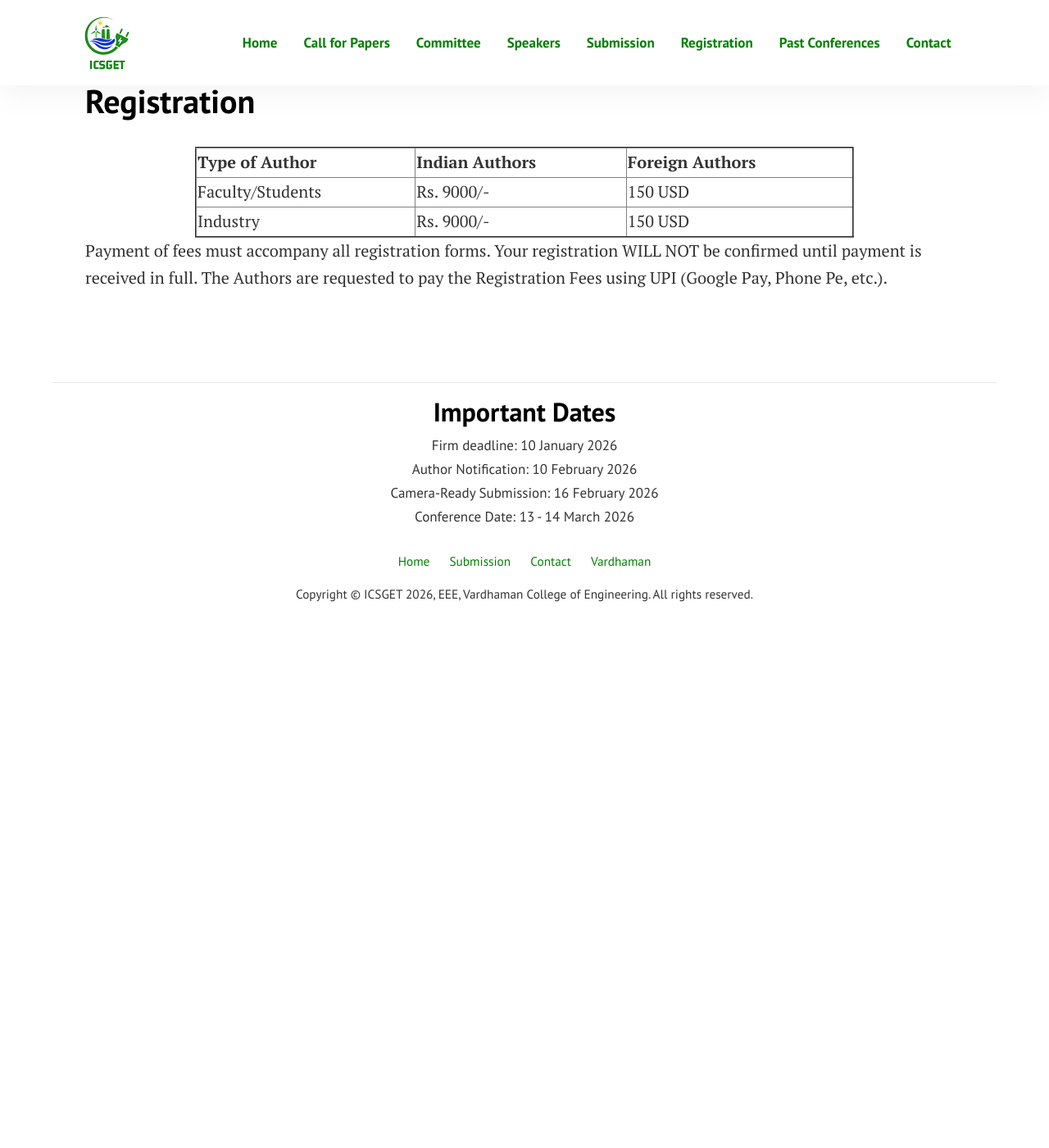
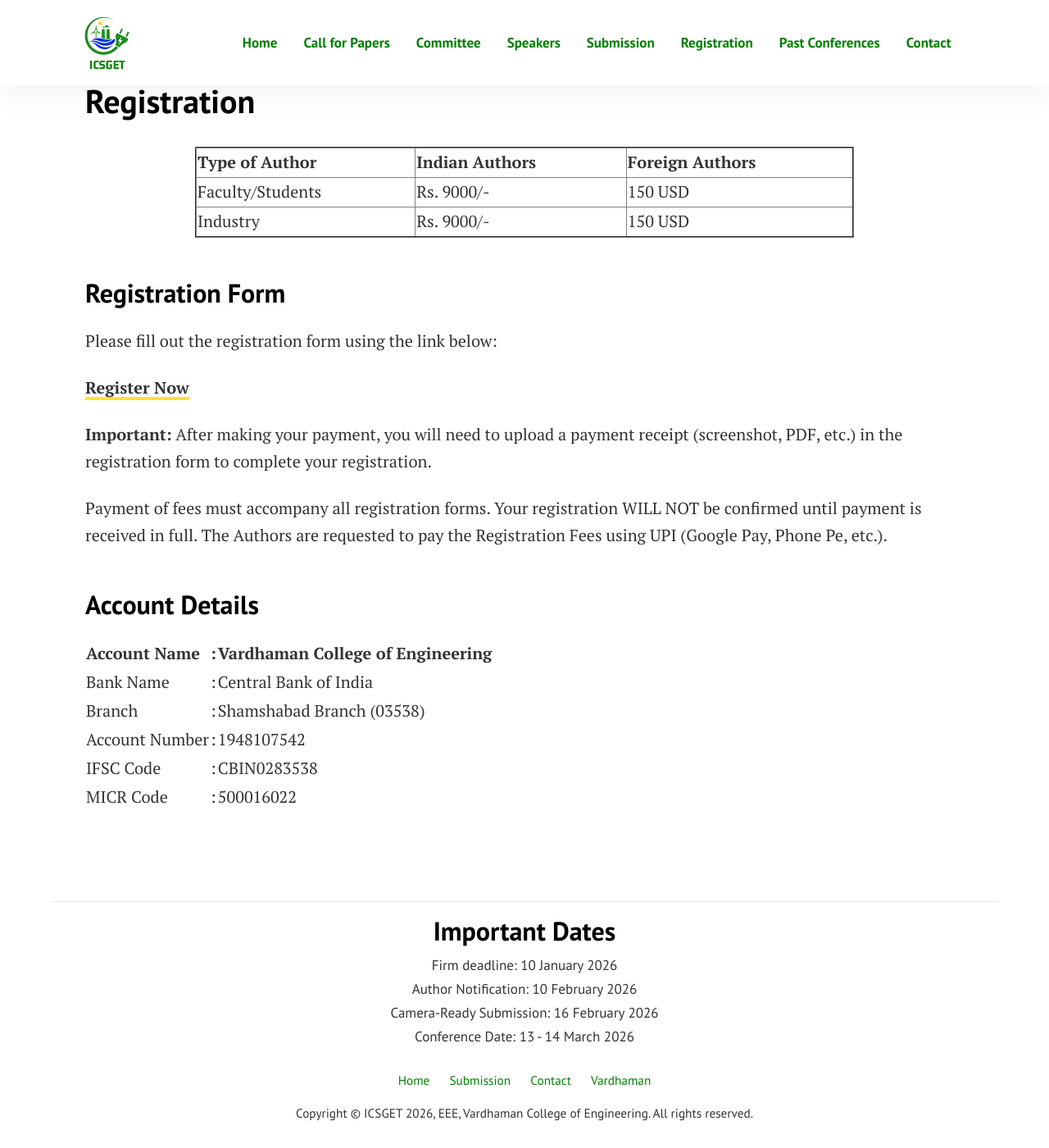
Before and after one commit to sravivarmanvce/icsget, a Jekyll site: the page built from pages/registration.md, in a window 1280 px wide and 1400 px high, scrolled down 435 px. Shown: the whole window at 82% size. Built offline with Jekyll 4.4.1, drawn with Linux system fonts in a browser that asks for light colours; before the commit the page ends 1202 px from its top, so only the background shows below that.

Commit message:
Update registration.md

```diff
--- a/pages/registration.md
+++ b/pages/registration.md
@@ -23,18 +23,23 @@ image: assets/images/banner-alt.png
   </tr>
 </table>
 
+## Registration Form
+
+Please fill out the registration form using the link below:
+
+**[Register Now](https://forms.gle/nY5wPb7oyT59EcDg7)**
+
+**Important:** After making your payment, you will need to upload a payment receipt (screenshot, PDF, etc.) in the registration form to complete your registration.
+
 Payment of fees must accompany all registration forms. Your registration WILL NOT be confirmed until payment is received in full. The Authors are requested to pay the Registration Fees using UPI (Google Pay, Phone Pe, etc.).
 
 
-<!--## Account Details
+## Account Details
 
-# Registration Completed
-
-<!-- | Account Name | : | Vardhaman College of Engineering |
+| Account Name | : | Vardhaman College of Engineering |
 | ------------ | ---- | ----------------------------- |
 | Bank Name | : | Central Bank of India |
 | Branch | : | Shamshabad Branch (03538) |
 | Account Number | : | 1948107542 |
 | IFSC Code | : | CBIN0283538 |
 | MICR Code | : | 500016022 |
--->
```
